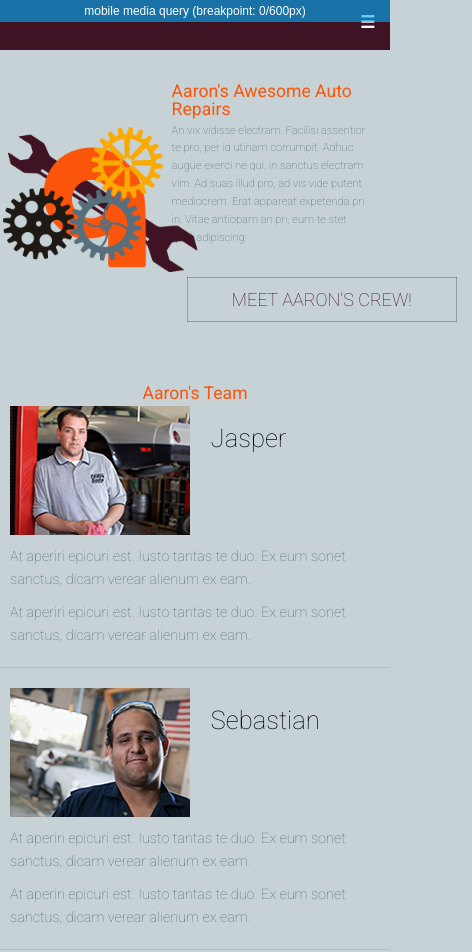
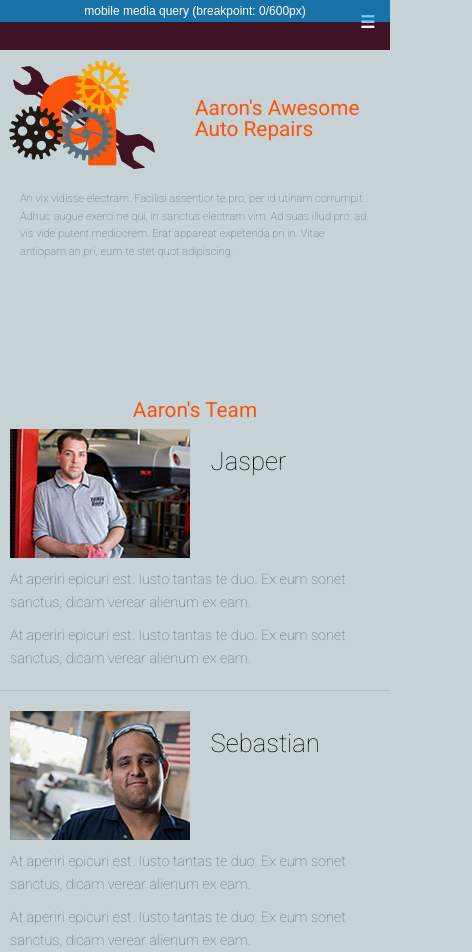
Before and after one commit to puginabox/aarons-auto, a website: page src/client/index.html in a window 390 px wide. Shown: the top 952 px of the page, 472 px wide, since content can reach past the window. Drawn offline with nearby package versions, Linux system fonts and the light colour scheme.

Commit message:
fixing about layout for mobile

```diff
--- a/src/client/components/sass/layout/_mobile.scss
+++ b/src/client/components/sass/layout/_mobile.scss
@@ -26,8 +26,8 @@
         display: none;
     }
     h2 {
-        font-size: 1.1rem;
-        padding: 0.2rem 0;
+        font-size: 1.3rem;
+        padding: 0.5rem 0;
         line-height: 1;
     }
     p {
@@ -40,25 +40,39 @@
     #about {
         margin: 0;
         height: 900px;
+        .btn-1 {
+            display: none;
+        }
         img.banner {
-            position: absolute;
-            left: 0;
-            width: 200px;
+//            position: absolute;
+            float: left;
+            padding-left: 5px;
+            margin-top: -60px;
+            width: 150px;
         }
         div,
         aside {
-            height: 300px;
+//            height: 300px;
             padding: 0;
             margin: 0;
         }
         div {
             width: 30%;
+            display: inline-block;
+            height: 70px;
         }
         aside {
-            width: 56%;
-            padding-top: 60px;
+            width: 100%;
+            padding-top: 0;
+            h2 {
+                width: 50%;
+                float: right;
+                padding-bottom: 50px;
+            }
             p {
+                float: left;
                 width: 90%;
+                padding: 0 20px;
             }
         }
     }
```
Also changed, not shown: src/client/styles/master.css.
